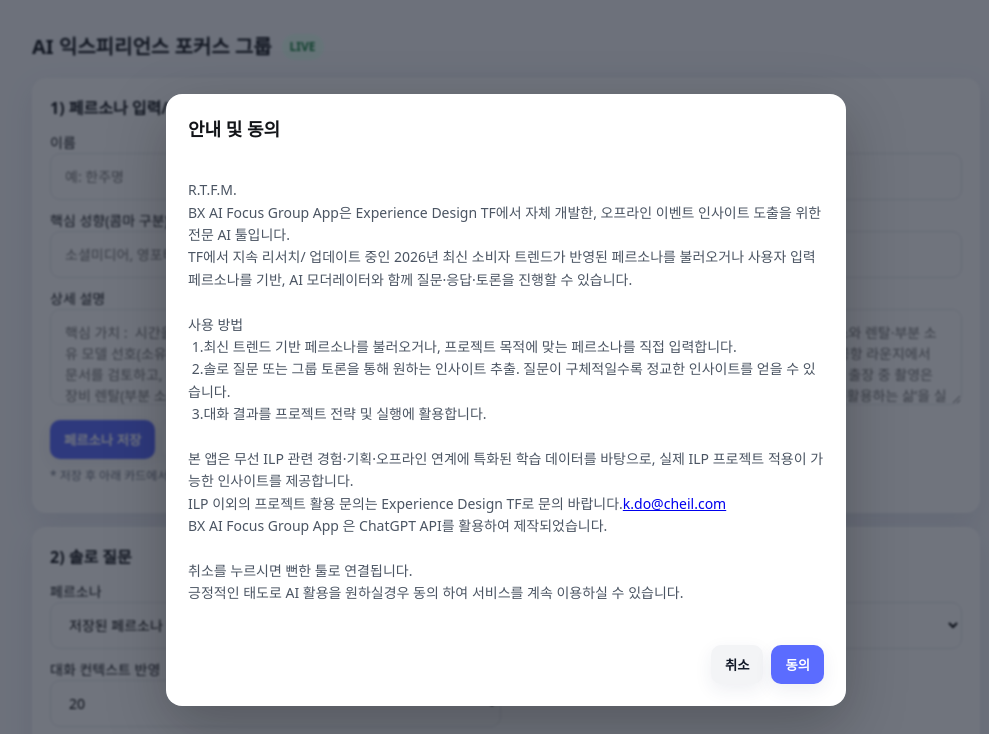
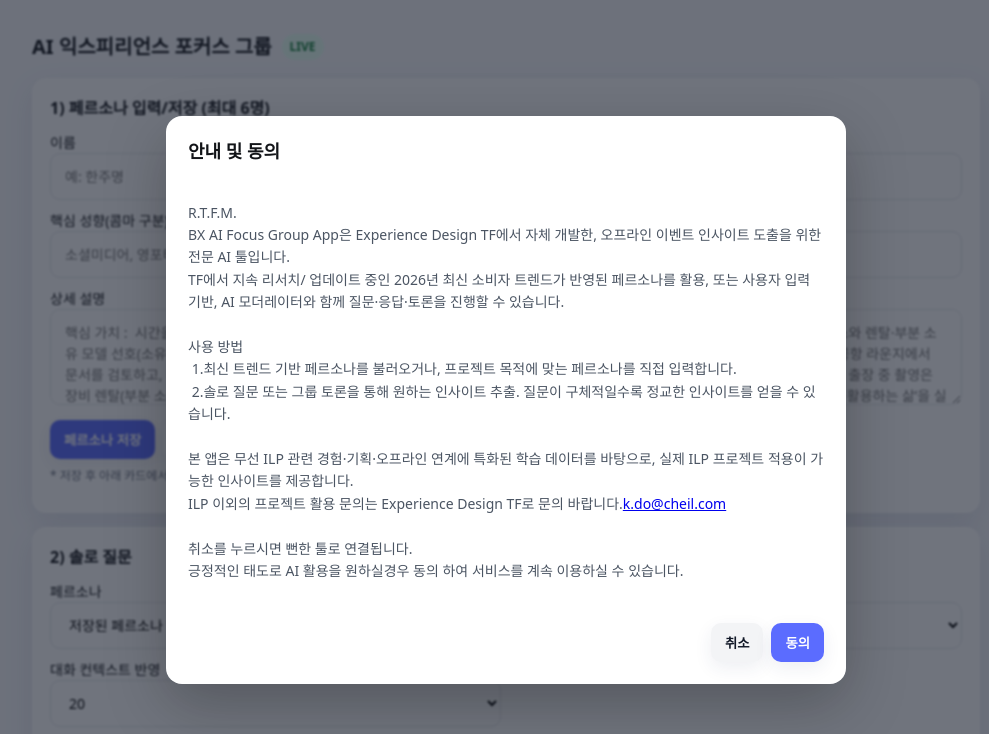
Before and after one commit to ksubdowork-bot/focus-render-cards, a website: page public/index.html in a window 1280 px wide. Shown: the top 734 px of the page, without its empty margins (134-1123 px from the left). Drawn offline with Linux system fonts and the light colour scheme.

Commit message:
Update index.html

```diff
--- a/public/index.html
+++ b/public/index.html
@@ -240,7 +240,8 @@
     background:#f7f8fb;
     padding:8px 0;
     border-top:1px solid #e5e7eb;">
-    Experience Design TF · All rights reserved. · Contact: <a href="mailto:k.do@cheil.com">k.do@cheil.com</a>
+    BX AI Focus Group App 은 ChatGPT API를 활용하여 제작되었습니다.
+	Experience Design TF · All rights reserved. · Contact: <a href="mailto:k.do@cheil.com">k.do@cheil.com</a>
   </footer>
 </div>
 
@@ -251,16 +252,14 @@
     <p class="consent-desc">
 R.T.F.M.
 BX AI Focus Group App은 Experience Design TF에서 자체 개발한, 오프라인 이벤트 인사이트 도출을 위한 전문 AI 툴입니다.
-TF에서 지속 리서치/ 업데이트 중인 2026년 최신 소비자 트렌드가 반영된 페르소나를 불러오거나 사용자 입력 페르소나를 기반, AI 모더레이터와 함께 질문·응답·토론을 진행할 수 있습니다.
+TF에서 지속 리서치/ 업데이트 중인 2026년 최신 소비자 트렌드가 반영된 페르소나를 활용, 또는 사용자 입력 기반, AI 모더레이터와 함께 질문·응답·토론을 진행할 수 있습니다.
 
 사용 방법
  1.최신 트렌드 기반 페르소나를 불러오거나, 프로젝트 목적에 맞는 페르소나를 직접 입력합니다.
  2.솔로 질문 또는 그룹 토론을 통해 원하는 인사이트 추출. 질문이 구체적일수록 정교한 인사이트를 얻을 수 있습니다.
- 3.대화 결과를 프로젝트 전략 및 실행에 활용합니다.
 
 본 앱은 무선 ILP 관련 경험·기획·오프라인 연계에 특화된 학습 데이터를 바탕으로, 실제 ILP 프로젝트 적용이 가능한 인사이트를 제공합니다.
 ILP 이외의 프로젝트 활용 문의는 Experience Design TF로 문의 바랍니다.<a href="mailto:k.do@cheil.com">k.do@cheil.com</a>
-BX AI Focus Group App 은 ChatGPT API를 활용하여 제작되었습니다.
 
 취소를 누르시면 뻔한 툴로 연결됩니다.
 긍정적인 태도로 AI 활용을 원하실경우 동의 하여 서비스를 계속 이용하실 수 있습니다.
```
